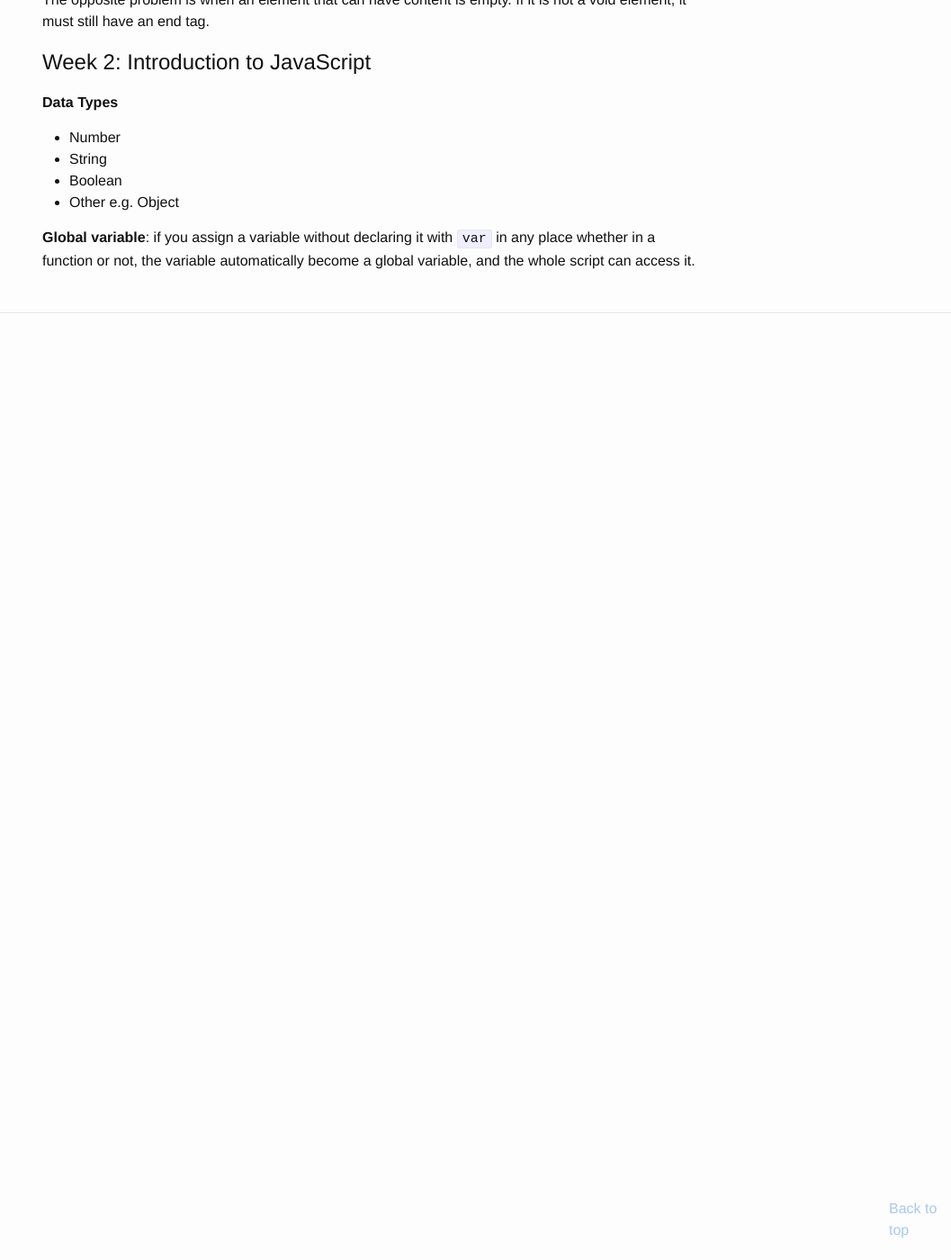
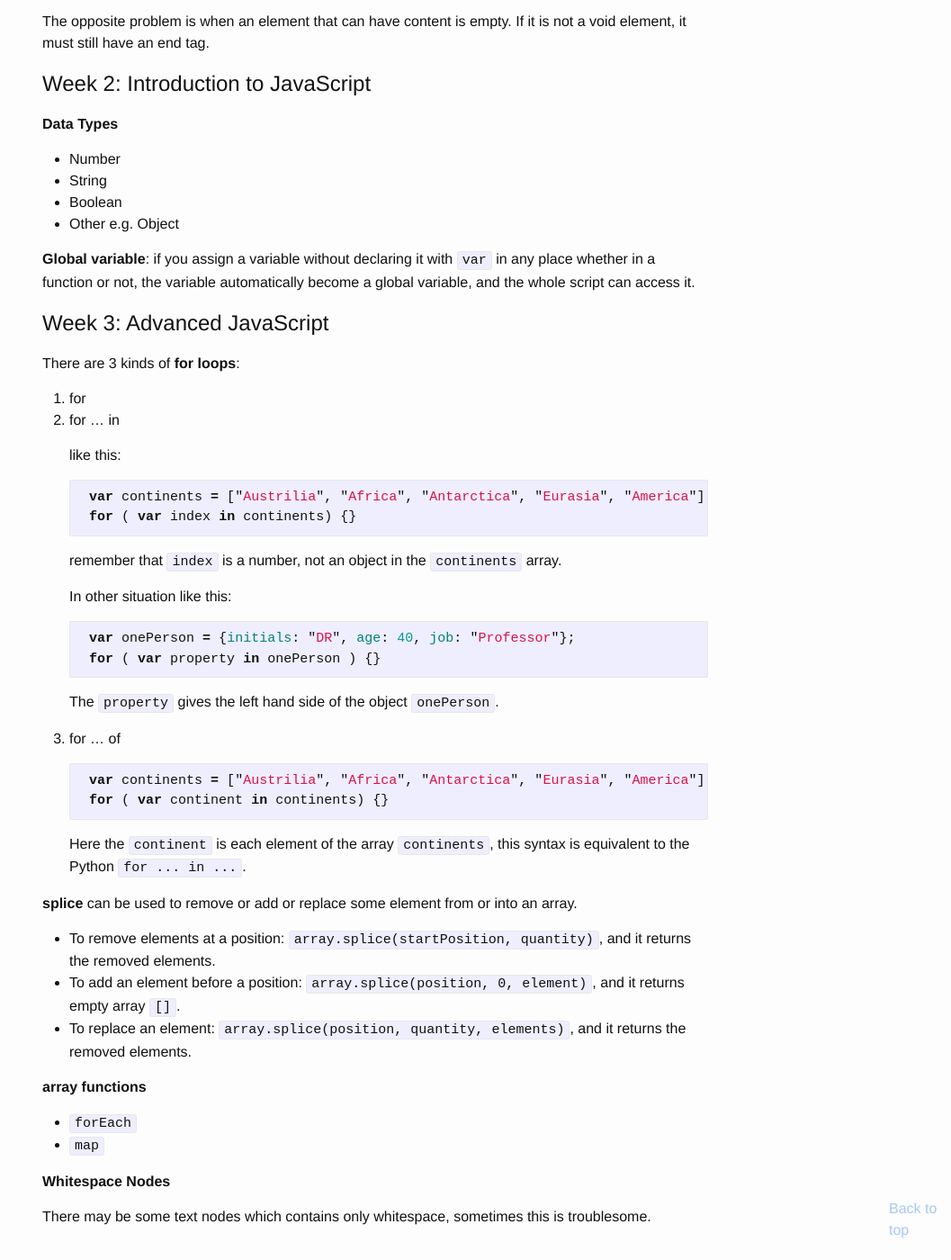
Before and after one commit to EastonLee/eastonlee.github.io, a Jekyll site: the page built from _posts/2017-05-26-full-stack-web-development-by-the-hong-kong-university-of-science-and-technology.md, in a window 1280 px wide and 1400 px high, scrolled down 820 px. Shown: the whole window at 90% size, without its empty margins (223-1280 px from the left). Built offline with Jekyll 4.4.1, drawn with Linux system fonts in a browser that asks for light colours; nearby versions of some CDN libraries; a script that is not in the unit is left out; comment, search, counter and statistics services are not loaded; before the commit the page ends 1228 px from its top, so only the background shows below that; some of the changed text lies outside the part shown.

Commit message:
new content

````diff
--- a/_posts/2017-05-26-full-stack-web-development-by-the-hong-kong-university-of-science-and-technology.md
+++ b/_posts/2017-05-26-full-stack-web-development-by-the-hong-kong-university-of-science-and-technology.md
@@ -34,4 +34,53 @@ The opposite problem is when an element that can have content is empty. If it is
 
 **Global variable**: if you assign a variable without declaring it with `var` in any place whether in a function or not, the variable automatically become a global variable, and the whole script can access it.
 
+## Week 3: Advanced JavaScript
+
+There are 3 kinds of **for loops**:
+
+1. for
+2. for ... in
+
+    like this:
+
+    ```javascript
+    var continents = ["Austrilia", "Africa", "Antarctica", "Eurasia", "America"];
+    for ( var index in continents) {}
+    ```
+
+    remember that `index` is a number, not an object in the `continents` array.
+
+    In other situation like this:
+
+    ```javascript
+    var onePerson = {initials: "DR", age: 40, job: "Professor"};
+    for ( var property in onePerson ) {}
+    ```
+
+    The `property` gives the left hand side of the object `onePerson`.
+
+3. for ... of
+
+    ```javascript
+    var continents = ["Austrilia", "Africa", "Antarctica", "Eurasia", "America"];
+    for ( var continent in continents) {}
+    ```
+
+    Here the `continent` is each element of the array `continents`, this syntax is equivalent to the Python `for ... in ...`.
+
+**splice** can be used to remove or add or replace some element from or into an array.
+
+* To remove elements at a position: `array.splice(startPosition, quantity)`, and it returns the removed elements.
+* To add an element before a position: `array.splice(position, 0, element)`, and it returns empty array `[]`.
+* To replace an element: `array.splice(position, quantity, elements)`, and it returns the removed elements.
+
+**array functions**
+
+* `forEach`
+* `map`
+
+**Whitespace Nodes**
+
+There may be some text nodes which contains only whitespace, sometimes this is troublesome.
+
 <script type="text/javascript" src="https://cdn.mathjax.org/mathjax/latest/MathJax.js?config=TeX-AMS-MML_HTMLorMML"></script>
````
